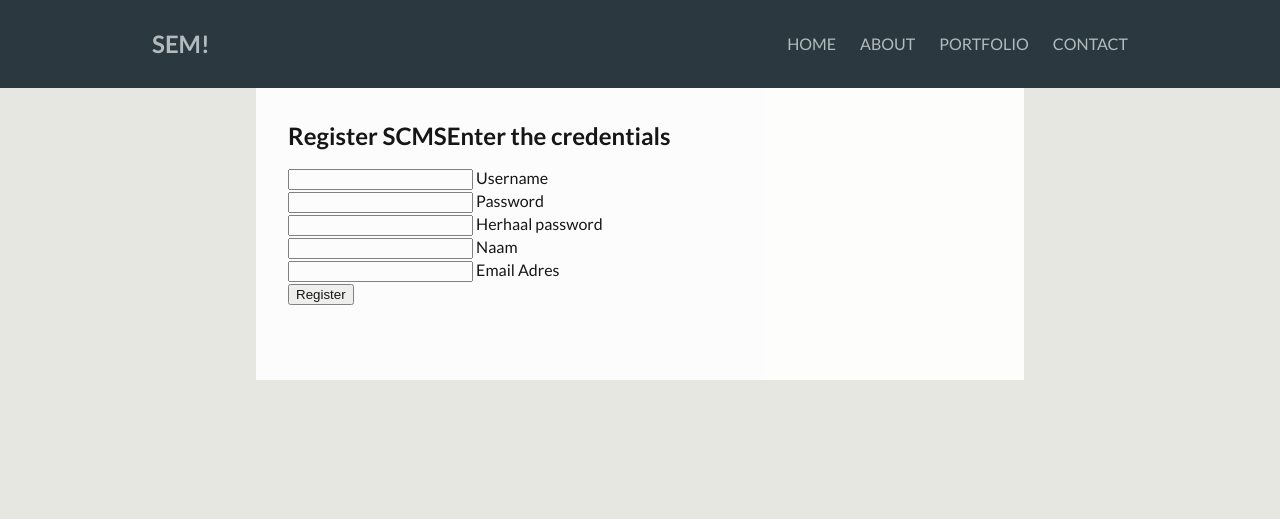
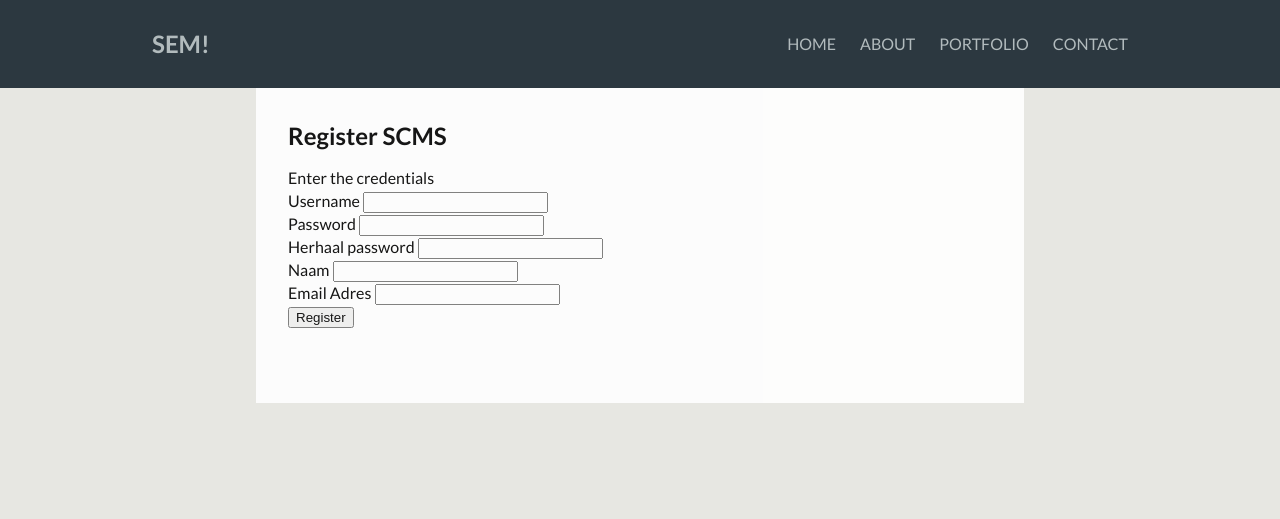
Before and after one commit to sems/workspace-saldev, a PHP site: page /register.php in a window 1280 px wide. Shown: the top 519 px of the page. Run offline with PHP 8.4, Linux system fonts and the light colour scheme; data that the repository does not hold is empty; some libraries are stand-ins or nearby versions; some web fonts are replaced.

Commit message:
register fix

```diff
--- a/views/register.php
+++ b/views/register.php
@@ -1,42 +1,38 @@
 <div class="container">
     <div class="title_Element">
-        <h2>Register SCMS<small>Enter the credentials</small></h2>
+        <h2>Register SCMS</h2>
+        <small>Enter the credentials</small>
     </div>
     <div class="login">
         <form method="post" action="/register_form.php">
 
             <div class="group">
+                <label for="user">Username</label>
                 <input type="text" name="user_login" id="users" required>
-                <span class="highlight"></span>
-                <span class="bar"></span>
-                <label for="user">Username</label>
+
             </div>
 
             <div class="group">
+                <label for="pass" >Password</label>
                 <input type="password" name="user_pass_first" id="pass_first" required>
-                <span class="highlight"></span>
-                <span class="bar"></span>
-                <label for="pass" >Password</label>
+
             </div>
             <div class="group">
+                <label for="pass">Herhaal password</label>
                 <input type="password" name="user_pass_second" id="pass_second" required>
-                <span class="highlight"></span>
-                <span class="bar"></span>
-                <label for="pass">Herhaal password</label>
+
             </div>
 
             <div class="group">
+                <label for="user">Naam</label>
                 <input type="text" name="user_name" id="users" required>
-                <span class="highlight"></span>
-                <span class="bar"></span>
-                <label for="user">Naam</label>
+
             </div>
 
             <div class="group">
+                <label for="user">Email Adres</label>
                 <input type="text" name="user_mail" id="users" required>
-                <span class="highlight"></span>
-                <span class="bar"></span>
-                <label for="user">Email Adres</label>
+
             </div>
 
             <div class="group">
```
